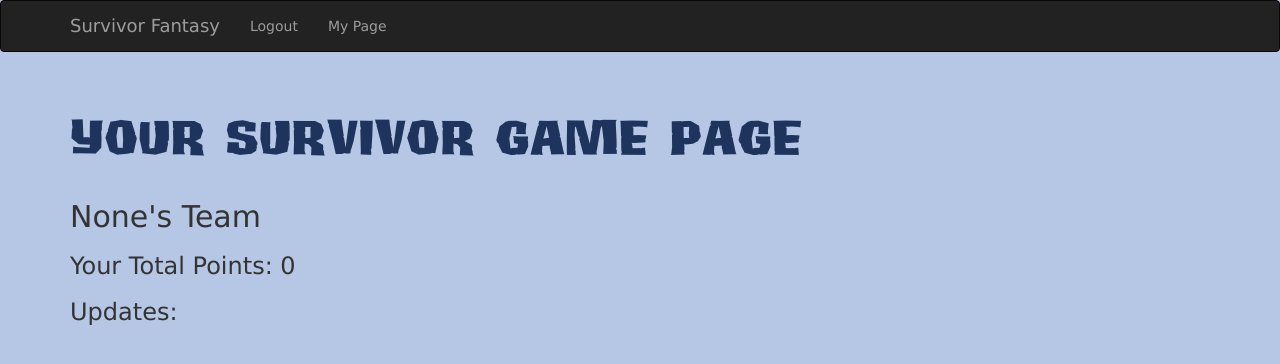
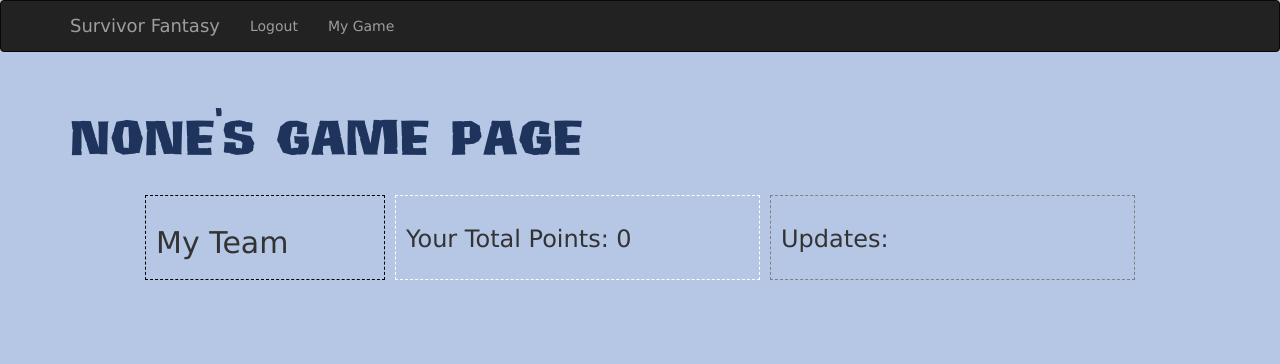
Before and after one commit to jstewa34/csc210project, a Flask app: page /startgame in a window 1280 px wide. Shown: the top 364 px of the page. Run offline with Flask 2, Linux system fonts and the light colour scheme; the visitor is signed in with stand-in values (Sample User, id 1); data comes from the database, SQL or seed files in the repository; data that the repository does not hold is empty; some libraries are stand-ins or nearby versions.

Commit message:
more css

```diff
--- a/routes.py
+++ b/routes.py
@@ -40,22 +40,24 @@ def session_handler():
 
 @app.route("/startgame", methods=("GET", "POST"))
 def game():
-    team = db.session.query(CastawayTeam).get(current_user.id)
-    all = db.session.query(Castaway).all()
-    t = []
-    for c in all:
-        if(team.castaway1 == c.fname):
-            t.append(c)
-        if (team.castaway2 == c.fname):
-            t.append(c)
-        if (team.castaway3 == c.fname):
-            t.append(c)
-        if (team.castaway4 == c.fname):
-            t.append(c)
-        if (team.castaway5 == c.fname):
-            t.append(c)
-    print(t)
-    return render_template("game-page.html", team=t)
+    if current_user.is_authenticated:
+        team = db.session.query(CastawayTeam).get(current_user.id)
+        all = db.session.query(Castaway).all()
+        t = []
+        for c in all:
+            if(team.castaway1 == c.fname):
+                t.append(c)
+            if (team.castaway2 == c.fname):
+                t.append(c)
+            if (team.castaway3 == c.fname):
+                t.append(c)
+            if (team.castaway4 == c.fname):
+                t.append(c)
+            if (team.castaway5 == c.fname):
+                t.append(c)
+        print(t)
+        return render_template("game-page.html", team=t)
+    return redirect(url_for("index"))
 
 @app.route("/chooseteam", methods=("GET", "POST"))
 def chooseteam():
--- a/static/main.css
+++ b/static/main.css
@@ -42,4 +42,36 @@ ul{
 
 img.smallIMG{
 	max-height: 80px;
+	display: block;
+	margin-left: auto;
+	margin-right: auto;
 }
+
+.myteam{
+	border: dashed black 1px;
+	padding: 10px;
+	margin: 5px;
+
+}
+.points{
+	border: dashed white 1px;
+	padding: 10px;
+	margin: 5px;
+}
+.updates{
+	border: dashed grey 1px;
+	padding: 10px;
+	margin: 5px;
+}
+
+.container2 {
+	margin: 0 auto;
+	max-width: 1000px;
+	display: grid;
+	grid-template-columns: 2fr 3fr 3fr;
+}
+
+.gameName{
+	border-top: solid black 1px;
+	padding-top: 20px;
+}
--- a/templates/base.html
+++ b/templates/base.html
@@ -27,7 +27,7 @@
             <ul class="nav navbar-nav">
                 {% if current_user.is_authenticated %}
                     <li><a href="/logout">Logout</a></li>
-                    <li><a href="/startgame">My Page</a></li>
+                    <li><a href="/startgame">My Game</a></li>
                 {% else %}
                     <li><a href="/login">Login</a></li>
                     <li><a href="/register">Create Account</a></li>
--- a/templates/game-page.html
+++ b/templates/game-page.html
@@ -4,26 +4,27 @@
         <link rel="stylesheet" href="{{ url_for('static', filename='main.css') }}"/>
 {% endblock %}
 {% block page_content %}
-<div>
-    {% if current_user.is_authenticated %}
-	    <h1>Your Survivor Game Page</h1>
-	    <h2> {{ current_user.fname }}'s Team </h2>
+<header>
+    <h1>{{ current_user.fname }}'s Game Page</h1>
+</header>
+<div class="container2">
+    <div class="myteam">
+    	<h2>My Team </h2>
 	    {% set totalPoints = namespace(value=0) %}
 	    {% for i in team %}
-            <h3> {{i.fname}}  {{i.lname}}</h3>
+            <h3 class="gameName"> {{i.fname}}  {{i.lname}}</h3>
             <img class="smallIMG" src= {{i.imgSRC}} alt="Castaway">
             <p> Points: {{i.totalPoints}} </p>
             {% set totalPoints.value = totalPoints.value + i.totalPoints %}
         {% endfor %}
+	</div>
 
-    {% else %}
-        <h1>Welcome to Fantasy Survivor</h1>
-    {% endif %}
-</div>
-<div>
-	<h3>Your Total Points: {{totalPoints.value}} </h3>
-</div>
-<div>
-	<h3>Updates: </h3>
+	<div class="points">
+		<h3>Your Total Points: {{totalPoints.value}} </h3>
+	</div>
+
+	<div class="updates">
+		<h3>Updates: </h3>
+	</div>
 </div>
 {% endblock %}
```
